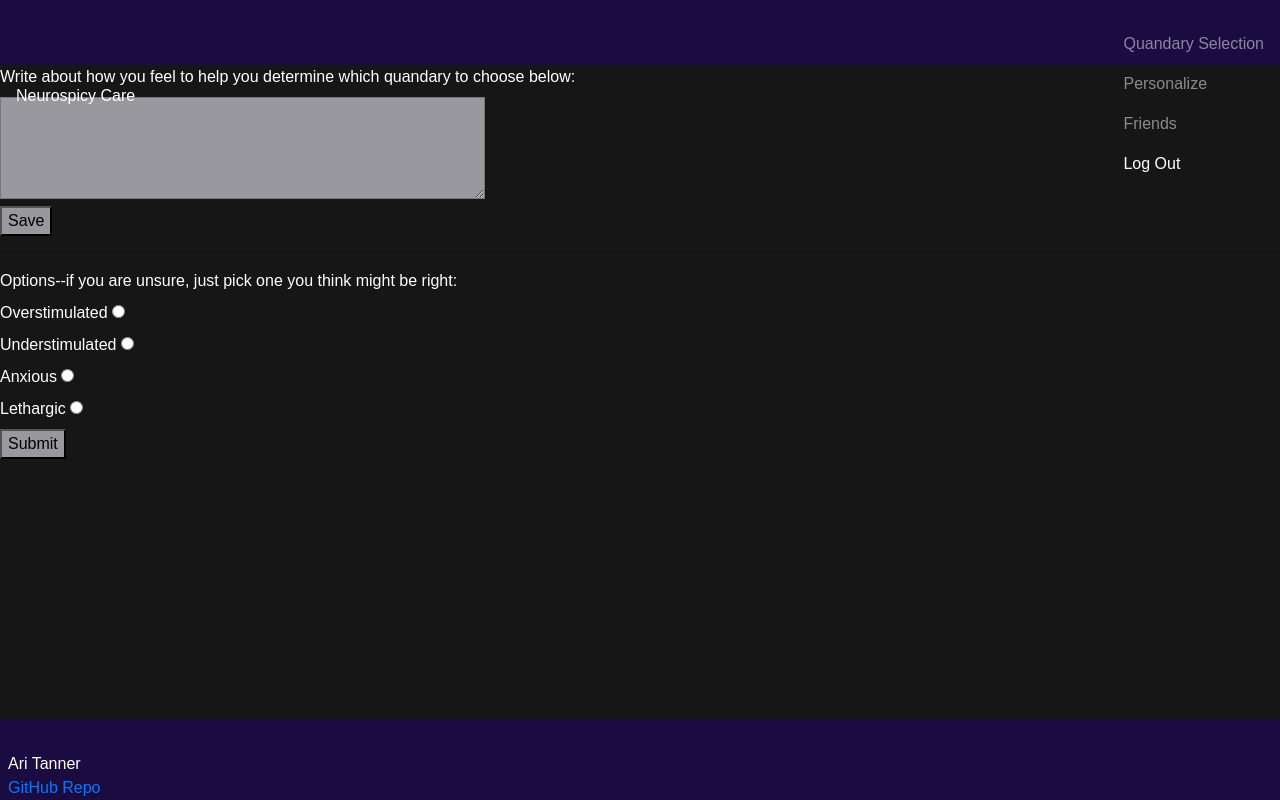
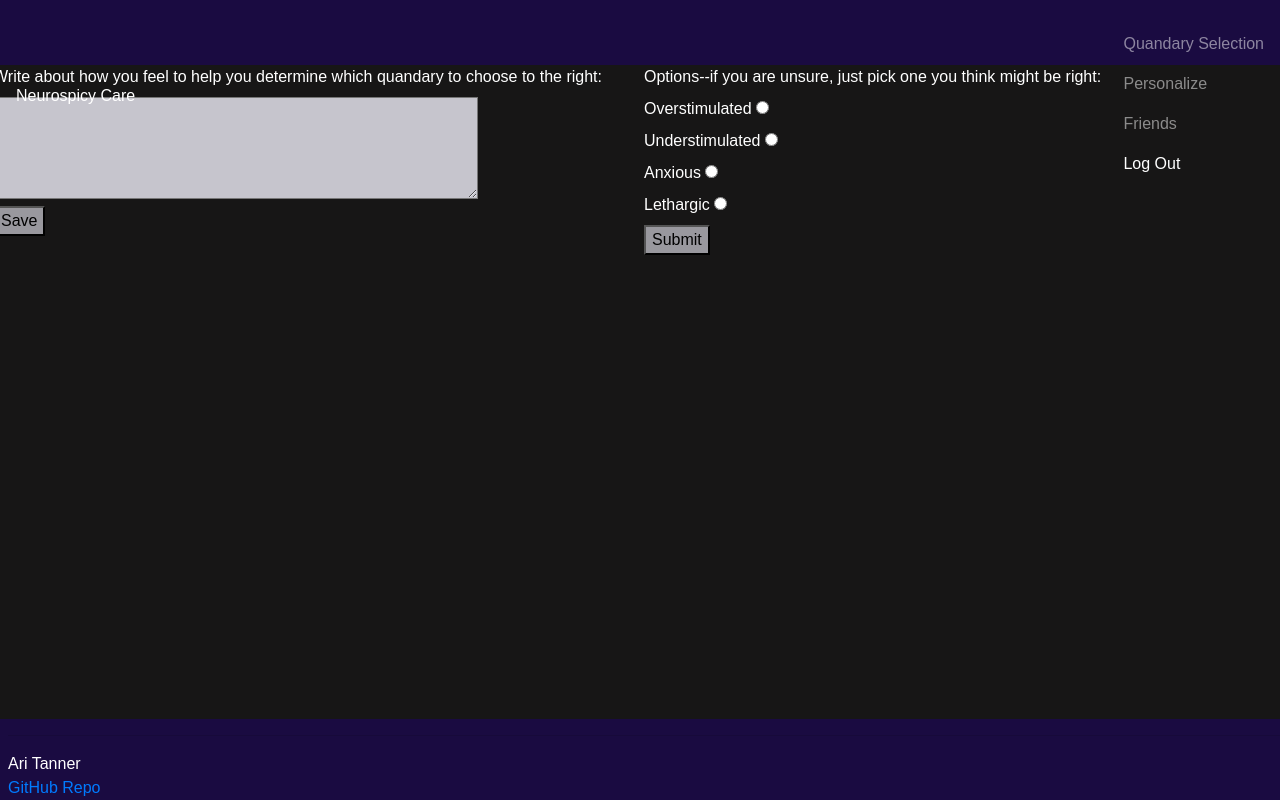
Before and after one commit to AmazingAnt8/startup, a plain HTML site: page quandary_selection.html in a window 1280 px wide. Drawn offline with nearby package versions, Linux system fonts and the light colour scheme.

Commit message:
wow my website looks terrible

```diff
--- a/index.css
+++ b/index.css
@@ -8,6 +8,5 @@
 
 #name, #password {
     color: black;
-    background-color:rgb(153, 152, 158);
-    /*how to make placeholder color better?*/
+    background-color:rgb(198, 197, 205);
 }
--- /dev/null
+++ b/personalize.css
@@ -0,0 +1,4 @@
+#new {
+    color: black;
+    background-color:rgb(198, 197, 205);
+}
--- a/quandary_selection.css
+++ b/quandary_selection.css
@@ -1,6 +1,6 @@
 textarea {
     color: black;
-    background-color:rgb(153, 152, 158);
+    background-color:rgb(198, 197, 205);
 }
 
 .radio {
@@ -9,6 +9,17 @@ textarea {
     /*this doesn't seem to be doing anything. how do I edit the radio buttons and put the button on the left?*/
 }
 
+.column {
+    float: left;
+    width: 50%;
+}
+/* how do I make one column go under the other for a small screen view? */
+.row:after {
+    content: "";
+    display: table;
+    clear: both;
+}
+
 /*.nav-item {
     flex-direction: row;
     color: red;
--- a/quandary_selection.html
+++ b/quandary_selection.html
@@ -43,15 +43,18 @@
         </header>-->
 
         <main>
+            <div class="row">
+                <div class="column">
                     <form method="get"> <!--Save text input to journals on submit-->
-                <label for="journal">Write about how you feel to help you determine which quandary to choose below:</label>
+                        <label for="journal">Write about how you feel to help you determine which quandary to choose to the right:</label>
                         <br />
                         <textarea id="journal" rows="4" cols="50"></textarea>
                         <br />
                         <button type="submit">Save</button>
                         <!--How do I have it not clear the text from the screen?-->
                     </form>
-            <hr />
+                </div>
+                <div class="column">
                     <form method="get" action="suggestion.html">
                         <label for="journal">Options--if you are unsure, just pick one you think might be right:</label>
                         <br />
@@ -76,6 +79,9 @@
                         </div>
                         <button type="submit">Submit</button>
                     </form>
+                </div>
+            </div>
+
           </main>
 
         <footer>
--- a/style.css
+++ b/style.css
@@ -4,7 +4,6 @@
     font-family: /*"Comic Sans MS", "Comic Sans",*/ arial, sans-serif;
     box-sizing: border-box;
     color: white;
-
 }
 
 html {
@@ -35,6 +34,7 @@ main {
     flex-direction: column;
     height: 100vh;
     background-color: rgb(23, 22, 22);
+    padding-left: 0.5em;
 }
 
 footer {
--- /dev/null
+++ b/suggestion.css
@@ -0,0 +1,5 @@
+main {
+    justify-content: center;
+    align-items: center;
+    text-align: center;
+}
```
Also changed, not shown: personalize.html (+4 -3 lines), suggestion.html (+1 -0 lines). Lines whose indentation alone changed are shown as unchanged.
